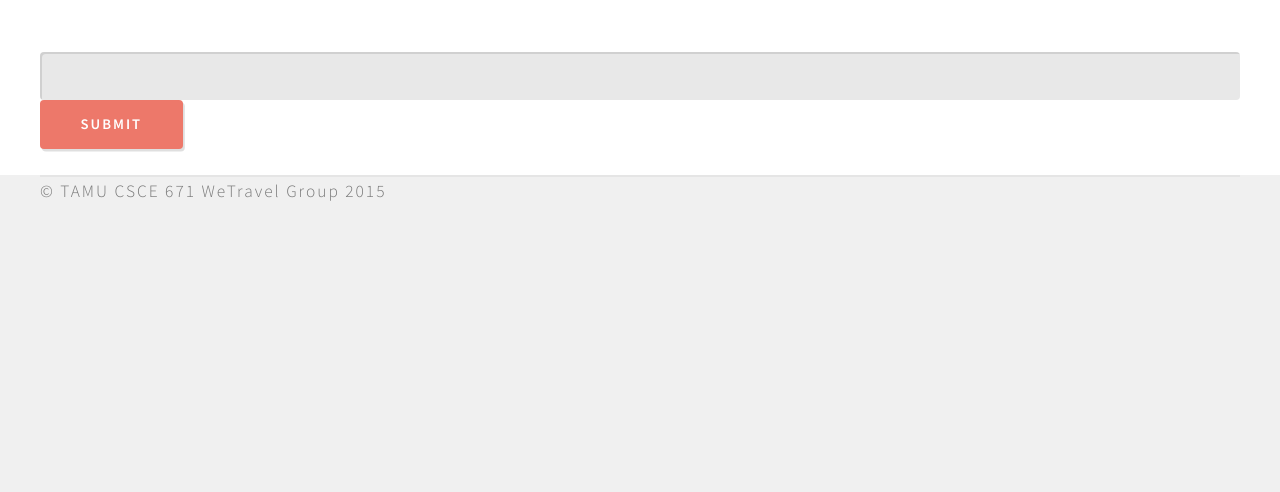
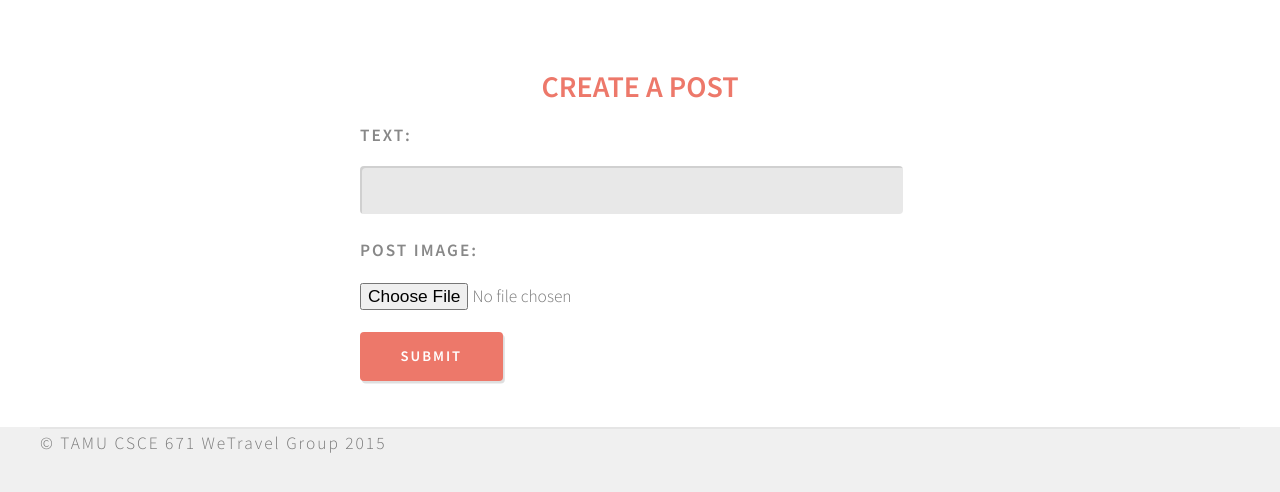
Before and after one commit to ShiyangChen/WeTravel-Website-Django, a Django app: page /wetravel/create-post/ in a window 1280 px wide. Shown: the part 152-644 px from the top of the page. Run offline with Django 3.2, Linux system fonts and the light colour scheme; a user stored in the database is signed in; parts of the project's set-up code (start-up, migrations or seed data) failed here and were passed over; some libraries are stand-ins or nearby versions.

Commit message:
can upload pictures to posts now

```diff
--- a/wetravel/form.py
+++ b/wetravel/form.py
@@ -17,3 +17,7 @@ class UserProfileForm(forms.ModelForm):
 class ProfileImageForm(forms.Form):
     """Image upload form"""
     image = forms.ImageField()
+
+class PostForm(forms.Form):
+	text = forms.CharField()
+	post_image = forms.FileField()
--- a/wetravel/models.py
+++ b/wetravel/models.py
@@ -46,7 +46,13 @@ class Post(models.Model):
     publisher = models.ForeignKey(UserProfile, related_name='publisher', null=True)
     restricted_members = models.ManyToManyField(UserProfile, related_name='restricted_members')
     is_visible = models.BooleanField(default=False)
+    post_image = models.ImageField("Post Pic", upload_to="images/", blank=True, null=True)
     link = models.URLField(max_length=500)
+
+    def get_post_image(self):
+        if self.post_image:
+            return (settings.MEDIA_URL + self.post_image.name)
+
     def __unicode__(self):
         return self.text
 
--- a/wetravel/templates/wetravel/create_post.html
+++ b/wetravel/templates/wetravel/create_post.html
@@ -2,9 +2,20 @@
 {% block title %}Post{% endblock %}
 {% block content %}
 
-    <form action="/wetravel/createpost" method="get">
-        <input type="text" name="text_message">
+<div class="my_div">
+   <h1 class="my_h1">Create A Post</h1>
+
+
+
+    <form action="/wetravel/createpost/" method="POST" enctype="multipart/form-data">
+    	{% csrf_token %}
+    	{{ post_form.as_p }}
+    	<!--<label>Add Text</label>
+        <input type="text" name="text_message"><br>
+        <label>Add Pictures</label>
+        <input type="file" class="" name="post_image2" /><br><br>-->
         <input type="submit" value="Submit">
     </form>
+</div>
 
 {% endblock %}
--- a/wetravel/urls.py
+++ b/wetravel/urls.py
@@ -17,7 +17,7 @@ urlpatterns = patterns('',
     url(r'^add_to_visit',views.add_to_visit, name='add_to_visit'),
     url(r'^add_visited',views.add_visited, name='add_visited'),
     url(r'^settings/', views.settings, name='settings'),
-    url(r'^create-post/$', views.create_post, name='create_post'),
+    url(r'^create-post/$', views.createpost, name='create_post'),
     url(r'^createpost/$', views.createpost, name='createpost'),
     url(r'^profile/(\d+)/$',views.profile, name='profile'),
     url(r'^delete_confirm/(\d+)/$',views.delete_confirm),
--- a/wetravel/views.py
+++ b/wetravel/views.py
@@ -344,7 +344,7 @@ def profile(request,param1):
     my_posts=my_posts.order_by("-id")
     comment_lists=Comment.objects.order_by("-id")
 
-    context_dict = {'my_posts':my_posts,'user':user, 'comment_lists': comment_lists}
+    context_dict = {'my_posts':my_posts,'user':user, 'comment_lists':comment_lists }
 
 
     if(cur_user.id != target_user.id):
@@ -432,19 +432,38 @@ def create_post(request):
 
 @login_required
 def createpost(request):
-    if 'text_message' in request.GET:
-        text_message=request.GET['text_message']
+    if request.method == 'POST':
+
+
 
         cur_user=request.user.userprofile
 
-        b=Post(text=text_message,publisher=cur_user)#login_user)
-        b.save()
-        set_post=Post.objects.get(text=text_message,publisher=cur_user)
-        return HttpResponseRedirect('/wetravel/privacy_choose/{}/'.format(set_post.id))  ##
+
+        form = PostForm(request.POST, request.FILES)
+        if form.is_valid:
+            text_message=request.POST['text']
+            b=Post(text=text_message,publisher=cur_user)#login_user)
+            b.post_image = request.FILES['post_image']
+            b.save()
+
+            if b.post_image:
+                resize_and_crop(b.post_image.path,(450, 300))
+
+            set_post=Post.objects.get(text=text_message,publisher=cur_user)
+            return HttpResponseRedirect('/wetravel/privacy_choose/{}/'.format(set_post.id))  ##
         #return HttpResponseRedirect('/wetravel/')
+        else:
+            context_dict = {}
+            post_form = PostForm()
+            context_dict['post_form'] = post_form
+            return render(request, 'wetravel/create_post.html', context_dict)
 
     else:
-        return HttpResponse('submitted a empty form')
+        context_dict = {}
+        post_form = PostForm()
+        context_dict['post_form'] = post_form
+        return render(request, 'wetravel/create_post.html', context_dict)
+
 
 
 @login_required
```
Also changed, not shown: static/css/settings_page.css (+37 -0 lines), wetravel/templates/wetravel/index.html (+7 -1 lines), wetravel/templates/wetravel/profile.html (+50 -6 lines), media/images/Windows_Photo_Viewer_Wallpaper.jpg (deleted), media/images/cartoon-character-pictures-hd-wallpaper-12.jpg (deleted), media/images/holidays-with-friends.jpg, wetravel/migrations/0002_post_post_image.py (added).
